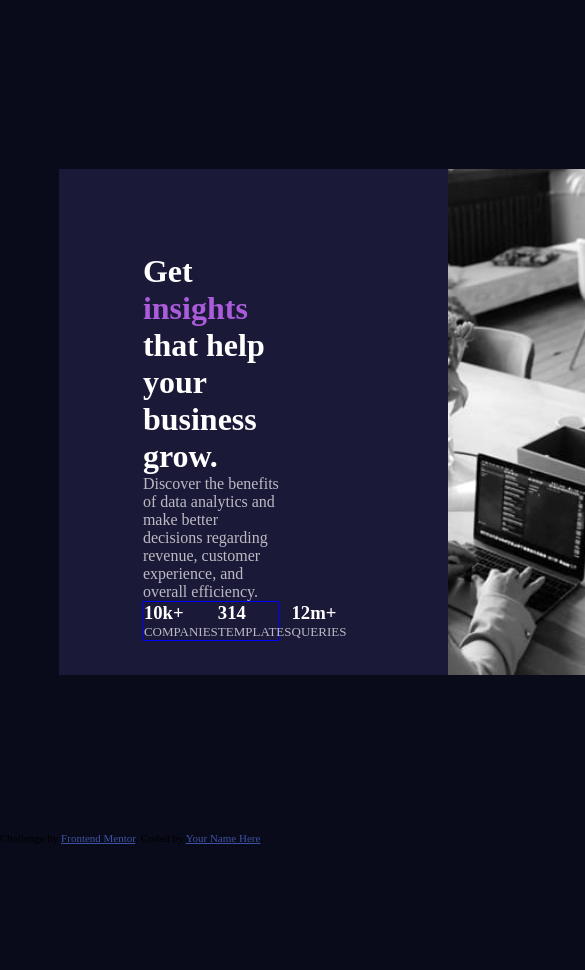
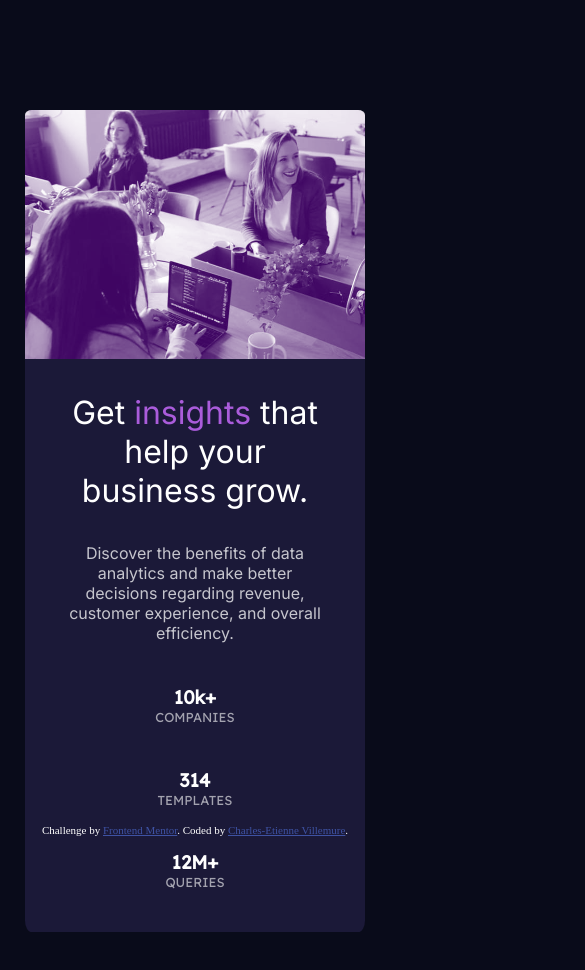
Before and after one commit to Charlesetiennev/frontEndMentor, a plain HTML site: page stats-preview-card-component-main/index.html in a window 390 px wide. Shown: the top 970 px of the page, 585 px wide, since content can reach past the window. Before the commit the page ends 844 px from the top, so only its background shows below. Drawn offline with Linux system fonts and the light colour scheme.

Commit message:
final deploy card project

```diff
--- a/stats-preview-card-component-main/index.html
+++ b/stats-preview-card-component-main/index.html
@@ -4,7 +4,12 @@
     <meta charset="UTF-8" />
     <meta name="viewport" content="width=device-width, initial-scale=1.0" />
     <!-- displays site properly based on user's device -->
-
+    <!-- Fonts -->
+    <link rel="preconnect" href="https://fonts.gstatic.com" />
+    <link
+      href="https://fonts.googleapis.com/css2?family=Inter:wght@400;700&family=Lexend+Deca&display=swap"
+      rel="stylesheet"
+    />
     <link
       rel="icon"
       type="image/png"
@@ -47,13 +52,14 @@
             <p>templates</p>
           </div>
           <div>
-            <h3>12m+</h3>
+            <h3>12M+</h3>
             <p>queries</p>
           </div>
         </div>
       </div>
       <div class="cardImage">
-        <img src="./images/image-header-desktop.jpg" />
+        <img class="imgDesktop" src="./images/image-header-desktop.jpg" />
+        <img class="imgMobile" src="./images/image-header-mobile.jpg" />
       </div>
     </div>
 
@@ -62,7 +68,10 @@
         Challenge by
         <a href="https://www.frontendmentor.io?ref=challenge" target="_blank"
           >Frontend Mentor</a
-        >. Coded by <a href="#">Your Name Here</a>.
+        >. Coded by
+        <a href="https://www.charlesetiennev.com" target="_blank"
+          >Charles-Etienne Villemure</a
+        >.
       </div>
     </footer>
   </body>
--- a/stats-preview-card-component-main/styles/style.css
+++ b/stats-preview-card-component-main/styles/style.css
@@ -4,49 +4,40 @@
 }
 body {
   background-color: hsl(233, 47%, 7%);
-  height: 100vh;
-  width: 100%;
-  display: flex;
-  justify-content: center;
-  align-items: center;
 }
 .card {
-  width: 70%;
-  height: 60%;
   color: white;
-  margin: auto;
   display: flex;
+}
+.cardContent {
+  font-family: 'Inter', sans-serif;
+  background-color: hsl(244, 38%, 16%);
+}
+.cardContent h1 {
+  font-weight: 700;
+  padding-bottom: 3vh;
+}
+.cardContent p {
+  color: hsla(0, 0%, 100%, 0.75);
+  font-weight: 400;
+}
+.contentStats {
+  font-family: 'Lexend Deca', sans-serif;
+}
+.contentStats p {
+  text-transform: uppercase;
+  font-size: small;
+  color: hsla(0, 0%, 100%, 0.6);
 }
 span {
   color: hsl(277, 64%, 61%);
 }
-.cardContent {
-  width: 50%;
-  background-color: hsl(244, 38%, 16%);
-  padding: 10vh 20vh 10vh 10vh;
-  display: flex;
-  flex-direction: column;
-  justify-content: space-between;
-}
-.contentStats {
-  border: solid 1px blue;
-  display: flex;
-  justify-content: space-between;
-}
-.cardContent p {
-  opacity: 0.7;
-}
-.cardContent .contentStats p {
-  text-transform: uppercase;
-  font-size: small;
-}
-
 .cardImage {
-  width: 50%;
-  background-image: url('../images/image-header-desktop.jpg');
   background-position: center;
   background-size: cover;
   background-repeat: no-repeat;
+  background-color: rgb(61, 3, 97);
+  background-blend-mode: screen;
 }
 img {
   visibility: hidden;
@@ -55,23 +46,81 @@ footer {
   position: fixed;
   bottom: 0;
   left: 0;
+  padding-bottom: 1vh;
+  width: 100%;
+  color: white;
 }
-/* Extra small devices (phones, 600px and down) */
-@media only screen and (max-width: 600px) {
+/* Mobile Width */
+@media only screen and (max-width: 900px) {
+  .body {
+    width: 100%;
+  }
+  .card {
+    flex-direction: column-reverse;
+    padding: 3vh;
+    margin-top: 10vh;
+    text-align: center;
+  }
+  .cardContent {
+    width: 100%;
+    margin: 0;
+    margin-bottom: 6vh;
+    border-radius: 0 0 2% 2%;
+  }
+  .cardContent h1 {
+    font-weight: 400;
+    padding: 4vh;
+  }
+  .cardContent p {
+    padding: 0 5vh 5vh 5vh;
+  }
+  .cardImage {
+    background-image: url('../images/image-header-mobile.jpg');
+    border-radius: 2% 2% 0 0;
+  }
+  .imgMobile {
+    display: block;
+    width: 100%;
   }
 
-/* Small devices (portrait tablets and large phones, 600px and up) */
-@media only screen and (min-width: 600px) {
+  .imgDesktop {
+    display: none;
+  }
 }
 
-/* Medium devices (landscape tablets, 768px and up) */
-@media only screen and (min-width: 768px) {
+/* Desktop width */
+@media only screen and (min-width: 900px) {
+  body {
+    height: 100vh;
+    overflow-y: hidden;
+    display: flex;
+    justify-content: center;
+    align-items: center;
+    font-size: 15px;
   }
 
-/* Large devices (laptops/desktops, 992px and up) */
-@media only screen and (min-width: 992px) {
+  .card {
+    width: 70%;
+    height: 50%;
+    margin: auto;
+  }
+  .cardImage {
+    width: 50%;
+    background-image: url('../images/image-header-desktop.jpg');
+    border-radius: 0 2% 2% 0;
   }
 
-/* Extra large devices (large laptops and desktops, 1200px and up) */
-@media only screen and (min-width: 1200px) {
+  .cardContent {
+    width: 50%;
+    padding: 9vh;
+    display: flex;
+    flex-direction: column;
+    justify-content: space-between;
+    border-radius: 2% 0 0 2%;
   }
+
+  .contentStats {
+    display: flex;
+    justify-content: space-between;
+  }
+}
```
Lines whose indentation alone changed are shown as unchanged.
